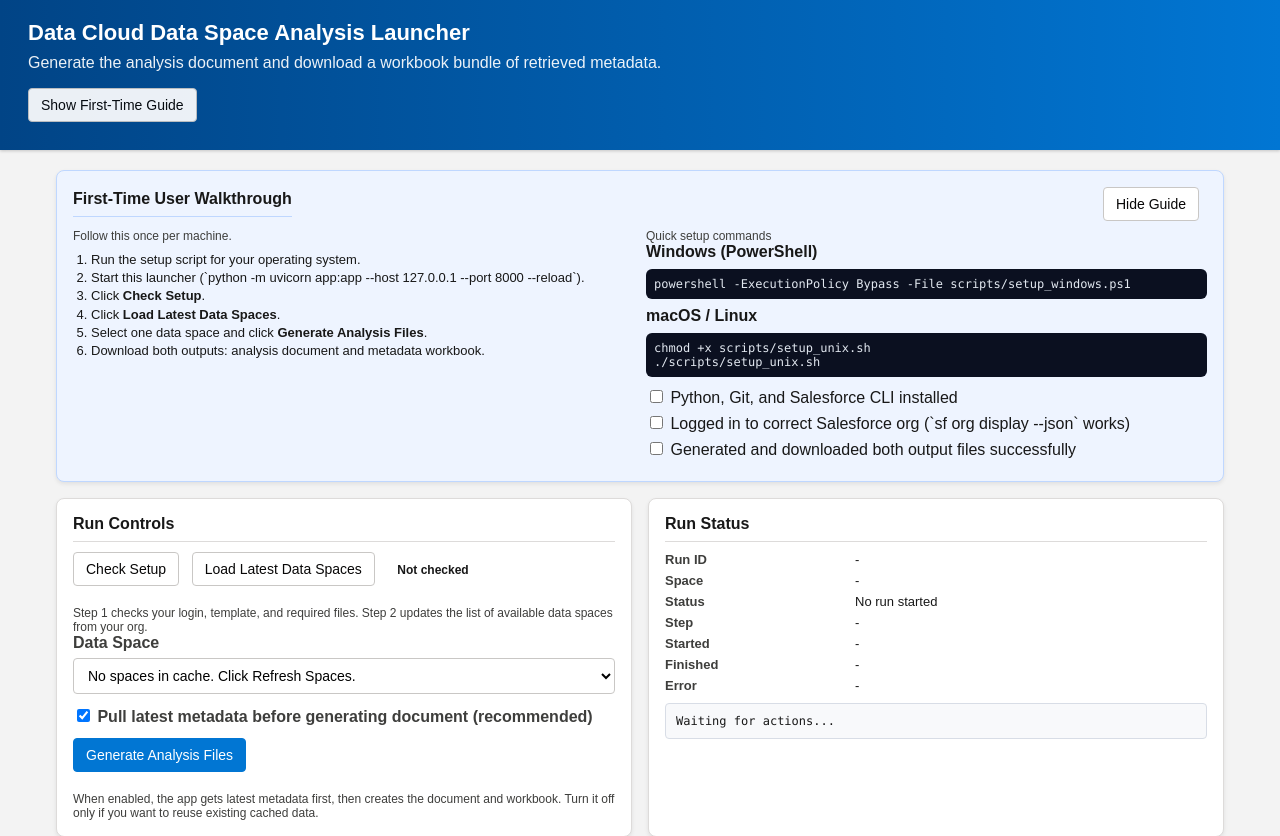
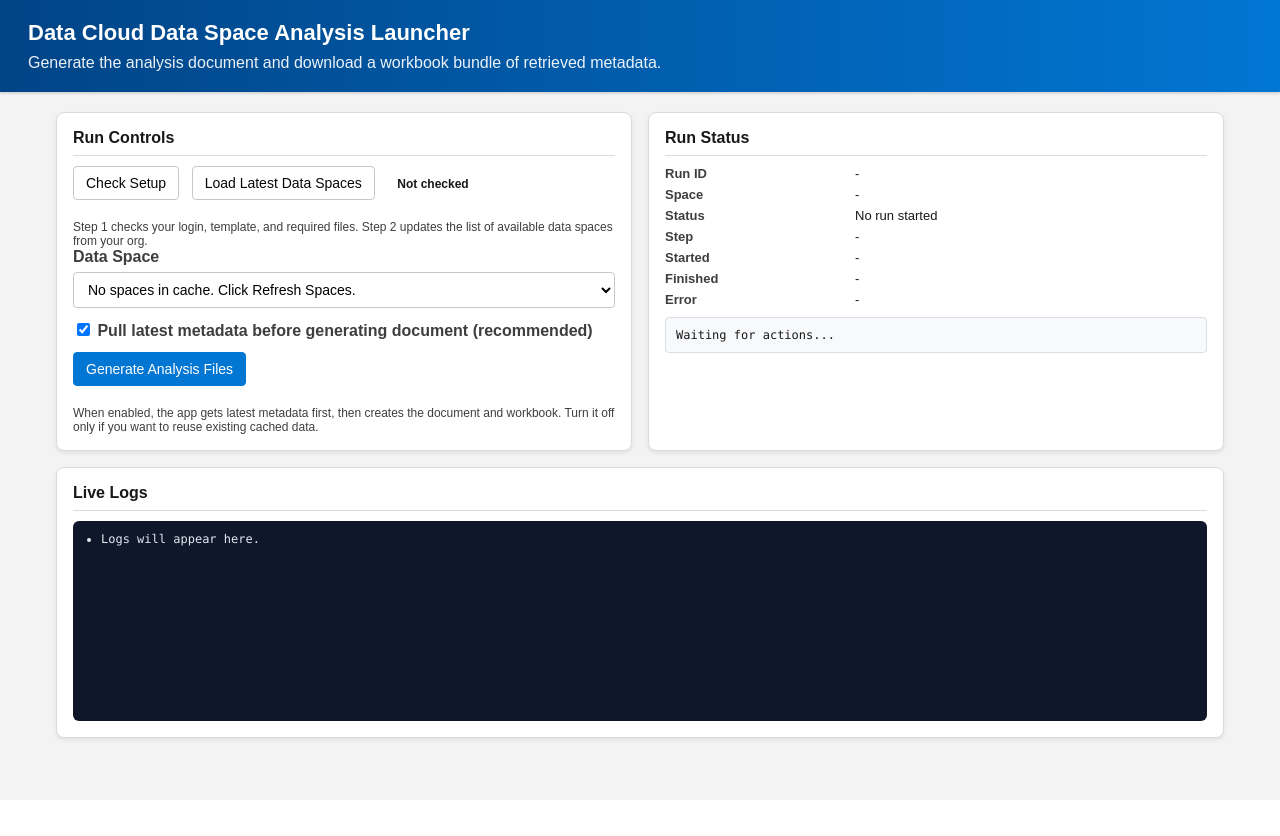
Before and after one commit to akhil2615/DC_DataSpace_Analysis, a FastAPI app: page / in a window 1280 px wide. Shown: the top 836 px of the page. After the commit the page ends 744 px from the top, so only its background shows below. Run offline with FastAPI, Linux system fonts and the light colour scheme; data that the repository does not hold is empty.

Commit message:
Move first-time onboarding from UI to README

```diff
--- a/templates/index.html
+++ b/templates/index.html
@@ -133,51 +133,6 @@
     }
     .downloads a:hover { text-decoration: underline; }
     .muted { color: var(--sf-muted); font-size: 12px; }
-    .guide {
-      background: #eef4ff;
-      border: 1px solid #bfd7ff;
-    }
-    .guide h2 { border-bottom-color: #bfd7ff; }
-    .guide-grid {
-      display: grid;
-      grid-template-columns: 1fr 1fr;
-      gap: 12px;
-    }
-    .guide ol {
-      margin: 8px 0 0 18px;
-      padding: 0;
-      line-height: 1.4;
-      font-size: 13px;
-    }
-    .guide ul {
-      margin: 8px 0 0 18px;
-      padding: 0;
-      line-height: 1.4;
-      font-size: 13px;
-    }
-    .checklist label {
-      display: block;
-      font-weight: 400;
-      color: var(--sf-text);
-      margin-bottom: 6px;
-    }
-    .code {
-      background: #0b1020;
-      color: #e2e8f0;
-      padding: 8px;
-      border-radius: 6px;
-      font-family: Consolas, monospace;
-      font-size: 12px;
-      overflow: auto;
-      white-space: pre;
-      margin-top: 8px;
-    }
-    .guide-top {
-      display: flex;
-      justify-content: space-between;
-      align-items: center;
-      gap: 10px;
-    }
     @media (max-width: 980px) { .container { grid-template-columns: 1fr; } }
   </style>
 </head>
@@ -185,43 +140,9 @@
   <div class="header">
     <h1>Data Cloud Data Space Analysis Launcher</h1>
     <p>Generate the analysis document and download a workbook bundle of retrieved metadata.</p>
-    <p><button id="btnShowGuide" class="btn" style="margin-top:8px;">Show First-Time Guide</button></p>
   </div>
 
   <div class="container">
-    <section class="card full guide" id="firstTimeGuide">
-      <div class="guide-top">
-        <h2>First-Time User Walkthrough</h2>
-        <button id="btnHideGuide" class="btn">Hide Guide</button>
-      </div>
-      <div class="guide-grid">
-        <div>
-          <div class="muted">Follow this once per machine.</div>
-          <ol>
-            <li>Run the setup script for your operating system.</li>
-            <li>Start this launcher (`python -m uvicorn app:app --host 127.0.0.1 --port 8000 --reload`).</li>
-            <li>Click <b>Check Setup</b>.</li>
-            <li>Click <b>Load Latest Data Spaces</b>.</li>
-            <li>Select one data space and click <b>Generate Analysis Files</b>.</li>
-            <li>Download both outputs: analysis document and metadata workbook.</li>
-          </ol>
-        </div>
-        <div>
-          <div class="muted">Quick setup commands</div>
-          <div><b>Windows (PowerShell)</b></div>
-          <div class="code">powershell -ExecutionPolicy Bypass -File scripts/setup_windows.ps1</div>
-          <div style="margin-top:8px;"><b>macOS / Linux</b></div>
-          <div class="code">chmod +x scripts/setup_unix.sh
-./scripts/setup_unix.sh</div>
-          <div class="checklist" style="margin-top:10px;">
-            <label><input type="checkbox" class="guide-check" data-key="tooling" /> Python, Git, and Salesforce CLI installed</label>
-            <label><input type="checkbox" class="guide-check" data-key="auth" /> Logged in to correct Salesforce org (`sf org display --json` works)</label>
-            <label><input type="checkbox" class="guide-check" data-key="generated" /> Generated and downloaded both output files successfully</label>
-          </div>
-        </div>
-      </div>
-    </section>
-
     <section class="card">
       <h2>Run Controls</h2>
       <div class="row">
@@ -267,7 +188,6 @@
   <script>
     let activeRunId = null;
     let pollTimer = null;
-    const GUIDE_STORAGE_KEY = "analysisLauncherGuideState";
 
     function setStatusMessage(text) {
       document.getElementById("statusMessage").textContent = text;
@@ -283,40 +203,6 @@
       document.getElementById(id).textContent = value ?? "-";
     }
 
-    function loadGuideState() {
-      const raw = localStorage.getItem(GUIDE_STORAGE_KEY);
-      if (!raw) return {};
-      try { return JSON.parse(raw); } catch { return {}; }
-    }
-
-    function saveGuideState(next) {
-      localStorage.setItem(GUIDE_STORAGE_KEY, JSON.stringify(next));
-    }
-
-    function initGuide() {
-      const state = loadGuideState();
-      const guide = document.getElementById("firstTimeGuide");
-      if (state.hidden) guide.style.display = "none";
-
-      document.getElementById("btnHideGuide").addEventListener("click", () => {
-        guide.style.display = "none";
-        saveGuideState({ ...loadGuideState(), hidden: true });
-      });
-      document.getElementById("btnShowGuide").addEventListener("click", () => {
-        guide.style.display = "";
-        saveGuideState({ ...loadGuideState(), hidden: false });
-      });
-
-      document.querySelectorAll(".guide-check").forEach(el => {
-        const key = el.getAttribute("data-key");
-        el.checked = Boolean(state[key]);
-        el.addEventListener("change", () => {
-          const curr = loadGuideState();
-          curr[key] = el.checked;
-          saveGuideState(curr);
-        });
-      });
-    }
 
     async function getJson(url, options) {
       const res = await fetch(url, options);
@@ -453,7 +339,6 @@
       try { await startRun(); } catch (err) { setStatusMessage(err.message); }
     });
 
-    initGuide();
     loadSpaces().catch(err => setStatusMessage(err.message));
   </script>
 </body>
```
Also changed, not shown: README.md.
